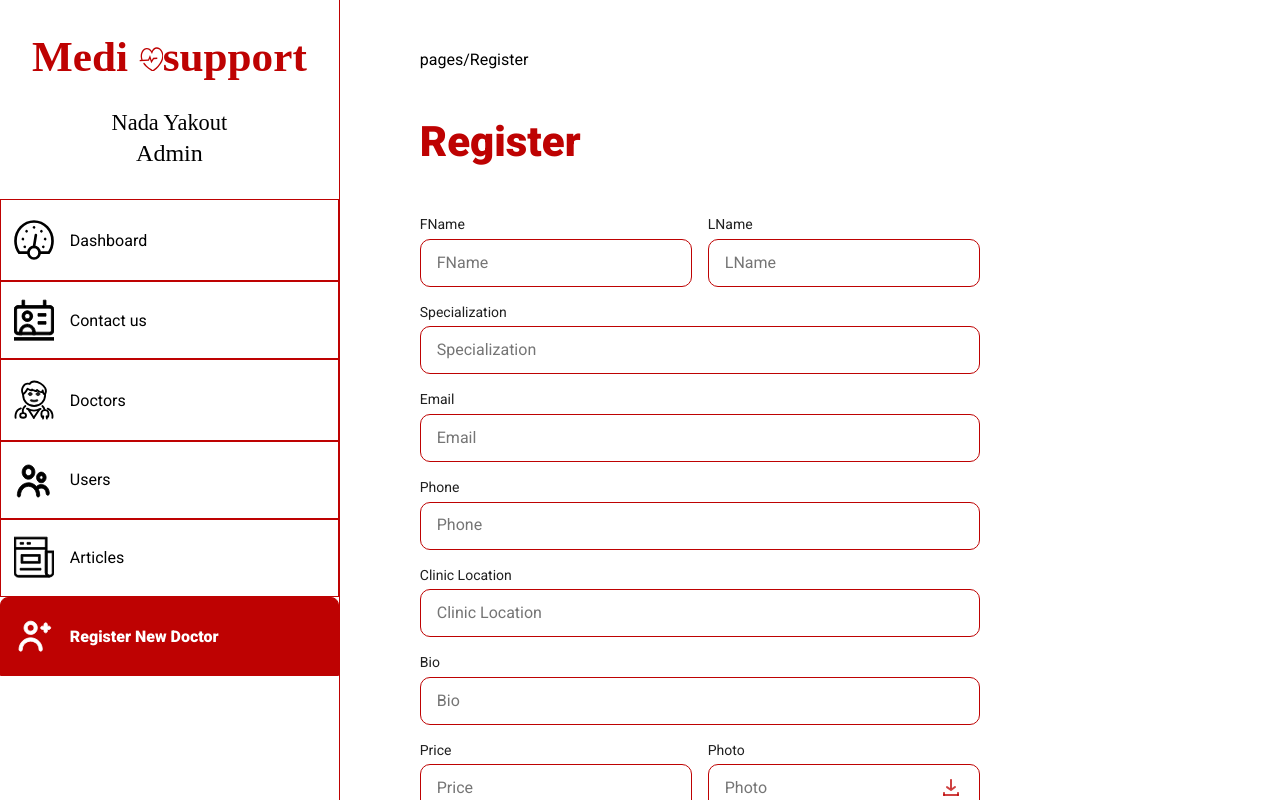
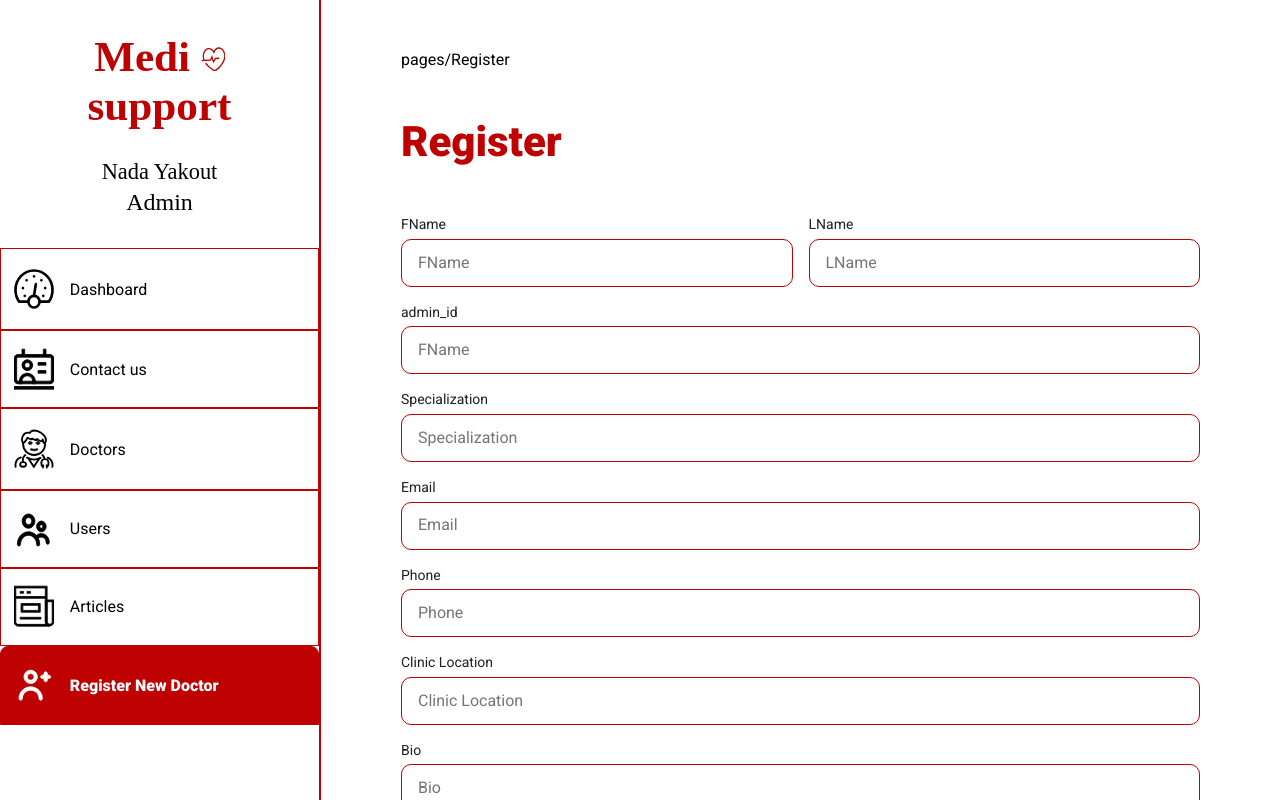
Before and after one commit to rofydamohamed/Medisupport-panel, a React (Create React App) app: page /Register in a window 1280 px wide. Shown: the top 800 px of the page. Built offline with nearby package versions, Linux system fonts and the light colour scheme; a web font is replaced by a local one.

Commit message:
register_api

```diff
--- a/src/components/apiService.js
+++ b/src/components/apiService.js
@@ -28,6 +28,9 @@ export const sendRequest = async (method, url, data, accessToken) => {
     handleRequestError(error);
   }
 };
+
+
+
 export const loginadmin = async (userloginData, setAccessToken) => {
   try {
     const response = await axios.post(
@@ -162,3 +165,31 @@ export const getFirstEightUsers = async (accessToken) => {
     handleRequestError(error);
   }
 };
+
+
+export const RegisterNewDoctor = async (doctorData) => {
+  try {
+    const response = await axios.post(
+      `${BASE_URL}/auth/doctor/register`,
+      doctorData
+    );
+    const accessToken = response.data.access_token
+    return accessToken;
+  } catch (error) {
+    console.error("Error registering to:", error);
+    handleRequestError(error);
+  }
+};
+
+// const formData = new FormData();
+// formData.append('username', 'Hossam');
+// formData.append('password', '12345');
+// formData.append('email', 'hossam@gmail.com');
+
+// axios({
+//   method: 'post',
+//   url: '/auth/doctor/register',
+//   data: {
+
+//   }
+// });
--- a/src/pages/Register_New_Doctor.css
+++ b/src/pages/Register_New_Doctor.css
@@ -3,8 +3,8 @@
   flex-direction: row;
 }
 .page .register{
-  /* width:  calc(100% - 320px); */
-  /* border-left: 0.01em solid var(--Red); */
+  width:  calc(100% - 320px);
+  border-left: 0.01em solid var(--Red);
 }
 .register h1 {
   color: #be0202;
--- a/src/pages/Register_New_Doctor.js
+++ b/src/pages/Register_New_Doctor.js
@@ -1,10 +1,50 @@
-import React from "react";
+import React, { useState } from "react";
 import { Helmet } from "react-helmet-async";
 import Dashboard from "../components/Dashboard";
 import "./Register_New_Doctor.css";
 import { NavLink } from "react-router-dom";
+import { RegisterNewDoctor, saveTokenToLocalStorage } from "../components/apiService";
 
-const RegisterNewDoctor = () => {
+
+
+
+const Register_New_Doctor = () => {
+
+  const [accessToken, setAccessToken] = useState("");
+
+
+  const handleSubmit = async (event) => {
+    event.preventDefault();
+
+    try {
+      const formData = new FormData(event.target);
+      const doctorData = {
+        firs_name: formData.get("firs_name"),
+        last_name: formData.get("last_name"),
+        email: formData.get("email"),
+        password: formData.get("password"),
+        password_confirmation: formData.get("password"),
+        specialization: formData.get("specialization"),
+        bio: formData.get("bio"),
+        phone: formData.get("phone"),
+        price: formData.get("price"),
+        avatar: formData.get("avatar"),
+        clinic_location: formData.get("clinic_location"),
+        admin_id:formData.get("admin_id"),
+      };
+      const accessToken = await RegisterNewDoctor(doctorData, setAccessToken);
+      saveTokenToLocalStorage(accessToken);
+      setAccessToken(accessToken);
+      console.log("access_token:", accessToken);
+      // Send userData directly without JSON.stringify
+      // Reset form fields after successful submission
+      event.target.reset();
+    } catch (error) {
+      console.error(error);
+      alert("Failed to register doctor. Please try again.");
+    }
+  };
+
   return (
     <>
       <Helmet>
@@ -18,7 +58,7 @@ const RegisterNewDoctor = () => {
             <p>pages/Register</p>
           </div>
           <h1>Register</h1>
-          <div className="form">
+          <form onSubmit={handleSubmit} className="form">
             <div className="field_group">
               <div className="text_field">
                 <div className="label">FName</div>
@@ -27,11 +67,12 @@ const RegisterNewDoctor = () => {
                     className="inp"
                     placeholder="FName"
                     type="text"
-                    name=""
-                    id=""
+                    name="first_name"
+                    id="first_name"
                   />
                 </div>
               </div>
+
               <div className="text_field">
                 <div className="label">LName</div>
                 <div className="field">
@@ -39,12 +80,25 @@ const RegisterNewDoctor = () => {
                     className="inp"
                     placeholder="LName"
                     type="text"
-                    name=""
-                    id=""
+                    name="last_name"
+                    id="last_name"
                   />
                 </div>
               </div>
             </div>
+            <div className="text_field">
+                <div className="label">admin_id</div>
+                <div className="field">
+                  <input
+                    className="inp"
+                    placeholder="FName"
+                    type="text"
+                    name="admin_id"
+                    id="admin_id"
+                  />
+                </div>
+              </div>
+
             <div className="text_field">
               <div className="label">Specialization</div>
               <div className="field">
@@ -52,8 +106,8 @@ const RegisterNewDoctor = () => {
                   className="inp"
                   placeholder="Specialization"
                   type="text"
-                  name=""
-                  id=""
+                  name="specialization"
+                  id="specialization"
                 />
               </div>
             </div>
@@ -64,8 +118,8 @@ const RegisterNewDoctor = () => {
                   className="inp"
                   placeholder="Email"
                   type="text"
-                  name=""
-                  id=""
+                  name="email"
+                  id="email"
                 />
               </div>
             </div>
@@ -76,8 +130,8 @@ const RegisterNewDoctor = () => {
                   className="inp"
                   placeholder="Phone"
                   type="text"
-                  name=""
-                  id=""
+                  name="phone"
+                  id="phone"
                 />
               </div>
             </div>
@@ -88,8 +142,8 @@ const RegisterNewDoctor = () => {
                   className="inp"
                   placeholder="Clinic Location"
                   type="text"
-                  name=""
-                  id=""
+                  name="clinic_location"
+                  id="clinic_location"
                 />
               </div>
             </div>
@@ -100,8 +154,8 @@ const RegisterNewDoctor = () => {
                   className="inp"
                   placeholder="Bio"
                   type="text"
-                  name=""
-                  id=""
+                  name="bio"
+                  id="bio"
                 />
               </div>
             </div>
@@ -113,8 +167,8 @@ const RegisterNewDoctor = () => {
                     className="inp"
                     placeholder="Price"
                     type="text"
-                    name=""
-                    id=""
+                    name="price"
+                    id="price"
                   />
                 </div>
               </div>
@@ -125,8 +179,8 @@ const RegisterNewDoctor = () => {
                     className="inp"
                     placeholder="Photo"
                     type="text"
-                    name=""
-                    id=""
+                    name="avatar"
+                    id="avatar"
                   />
                   <svg
                     xmlns="http://www.w3.org/2000/svg"
@@ -171,8 +225,8 @@ const RegisterNewDoctor = () => {
                   className="inp"
                   placeholder="Password"
                   type="password"
-                  name=""
-                  id=""
+                  name="password"
+                  id="password"
                 />
               </div>
             </div>
@@ -188,14 +242,14 @@ const RegisterNewDoctor = () => {
                 />
               </div>
             </div>
-            <button className="reg">
+            <button type="submit" className="reg">
               <NavLink>Register</NavLink>
             </button>
-          </div>
+          </form>
         </div>
       </div>
     </>
   );
 };
 
-export default RegisterNewDoctor;
+export default Register_New_Doctor;
```
Also changed, not shown: 1 other file (tests, documents, lock files or other folders).
